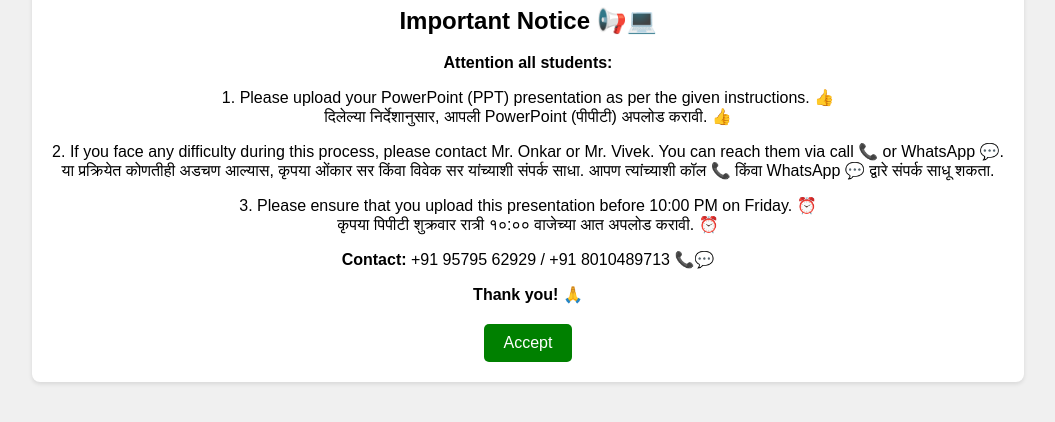
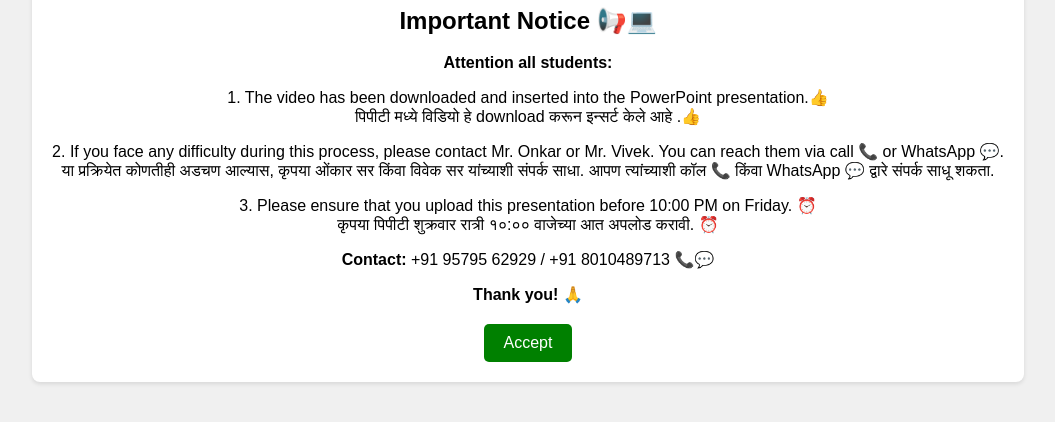
Before and after one commit to govardhanskillcentre/student, a plain HTML site: page Notice-Seminar.html in a window 1280 px wide. Shown: the part 330-752 px from the top of the page, without its empty margins (112-1167 px from the left). Drawn offline with Linux system fonts and the light colour scheme.

Commit message:
Notice-Seminar.html

```diff
--- a/Notice-Seminar.html
+++ b/Notice-Seminar.html
@@ -59,8 +59,8 @@
 
             <p><strong>Attention all students:</strong></p>
 
-            <p>1. Please upload your PowerPoint (PPT) presentation as per the given instructions. 👍<br>
-                दिलेल्या निर्देशानुसार, आपली PowerPoint (पीपीटी) अपलोड करावी. 👍</p>
+            <p>1. The video has been downloaded and inserted into the PowerPoint presentation.👍<br>
+                पिपीटी मध्ये विडियो हे download करून इन्सर्ट केले आहे  .👍</p>
 
             <p>2. If you face any difficulty during this process, please contact Mr. Onkar or Mr. Vivek. You can reach them via call 📞 or WhatsApp 💬.<br>
                 या प्रक्रियेत कोणतीही अडचण आल्यास, कृपया ओंकार सर किंवा विवेक सर यांच्याशी संपर्क साधा. आपण त्यांच्याशी कॉल 📞 किंवा WhatsApp 💬 द्वारे संपर्क साधू शकता.</p>
```
